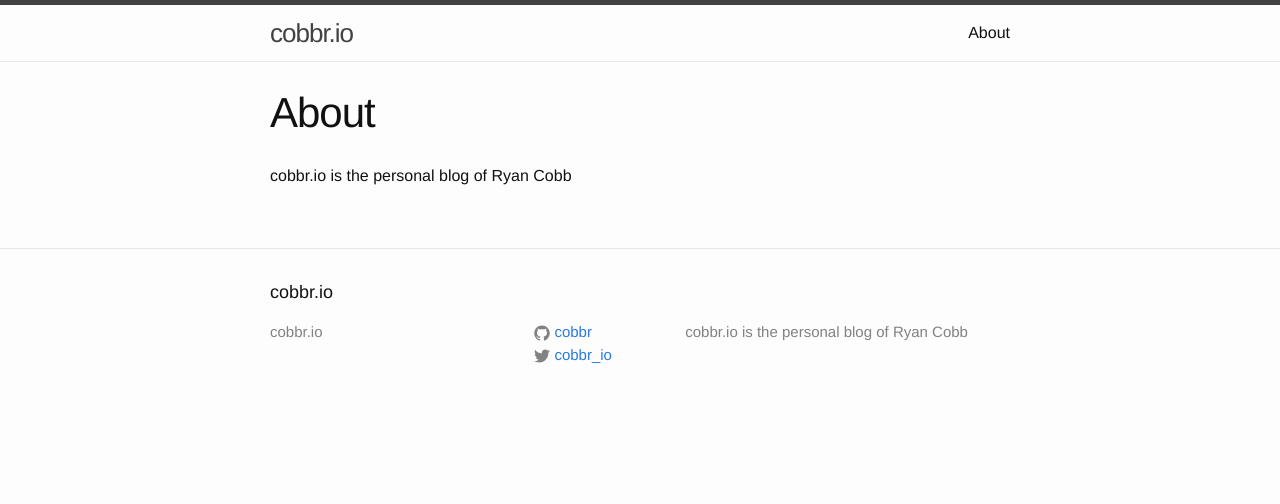
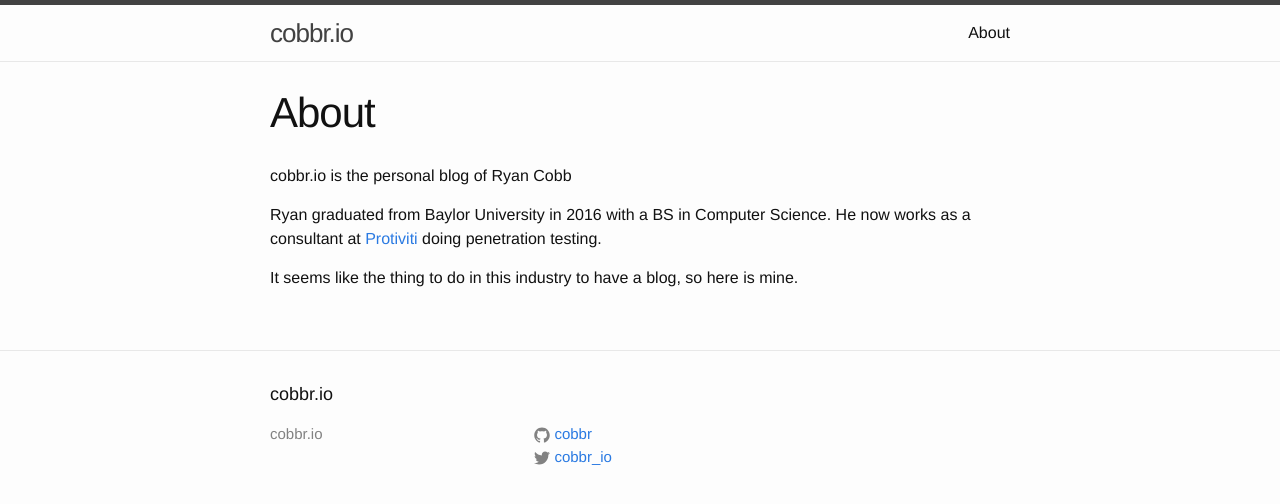
Before and after one commit to cobbr/cobbr.io, a Jekyll site: the page built from about.md, in a window 1280 px wide. Shown: the top 504 px of the page. Built offline with Jekyll 4.4.1, drawn with Linux system fonts in a browser that asks for light colours.

```diff
--- a/_config.yml
+++ b/_config.yml
@@ -1,12 +1,12 @@
 # Site settings
 title: cobbr.io
 # email: none
-description: > # this means to ignore newlines until "baseurl:"
-  cobbr.io is the personal blog of Ryan Cobb
+# description: Ryan Cobb
 baseurl: "" # the subpath of your site, e.g. /blog
 url: "https://cobbr.io"
 twitter_username: cobbr_io
 github_username:  cobbr
+permalink: /:title.html
 
 # Build settings
 markdown: kramdown
--- a/about.md
+++ b/about.md
@@ -4,4 +4,8 @@ title: About
 permalink: /about/
 ---
 
-{{ site.description }}
+cobbr.io is the personal blog of Ryan Cobb
+
+Ryan graduated from Baylor University in 2016 with a BS in Computer Science. He now works as a consultant at [Protiviti](https://www.protiviti.com/) doing penetration testing.
+
+It seems like the thing to do in this industry to have a blog, so here is mine.
```
Also changed, not shown: _posts/2017-02-15-Judge.md (added, +38 -0 lines), assets/images/judge-errors.png (added), assets/images/judge-scoreboard1.png (added), assets/images/judge-scoreboard2.png (added).
